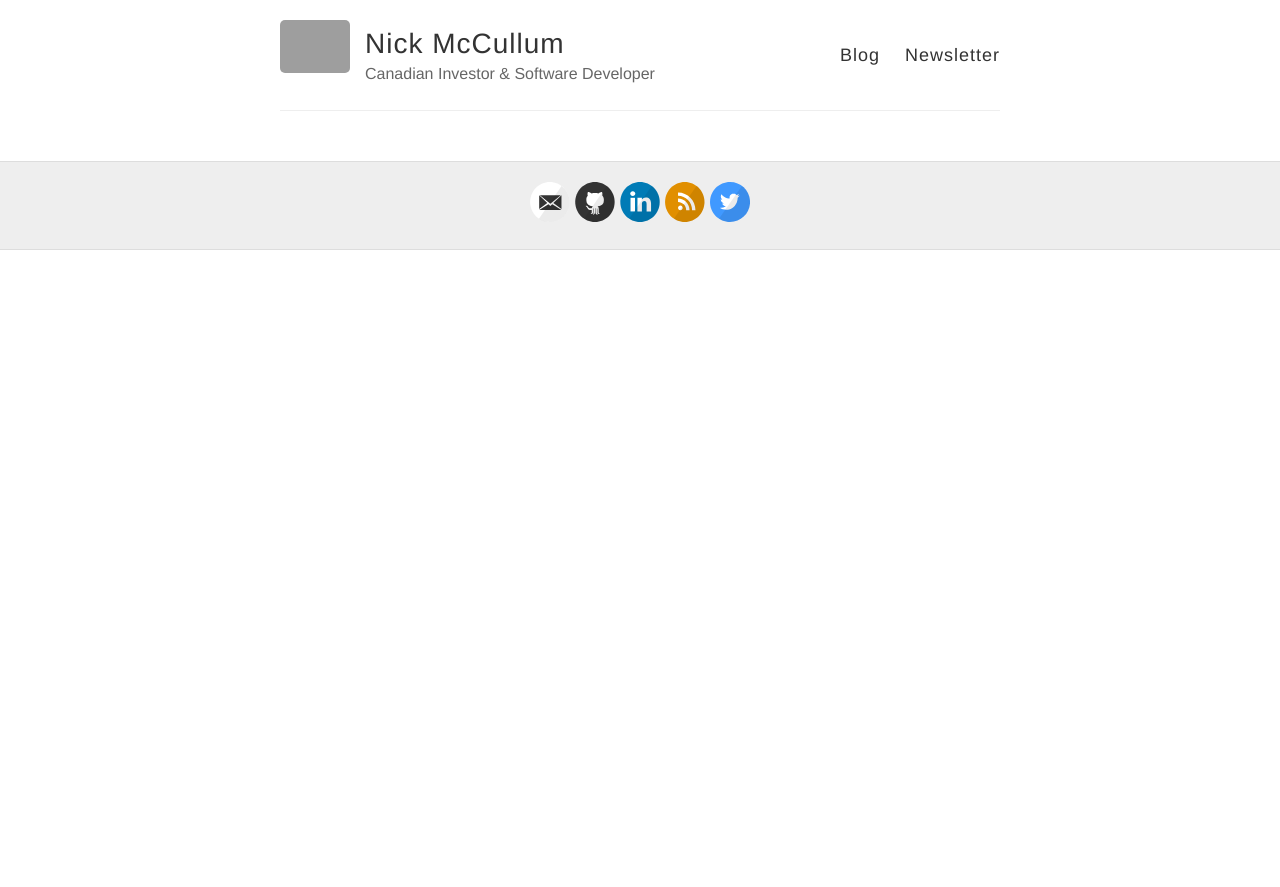
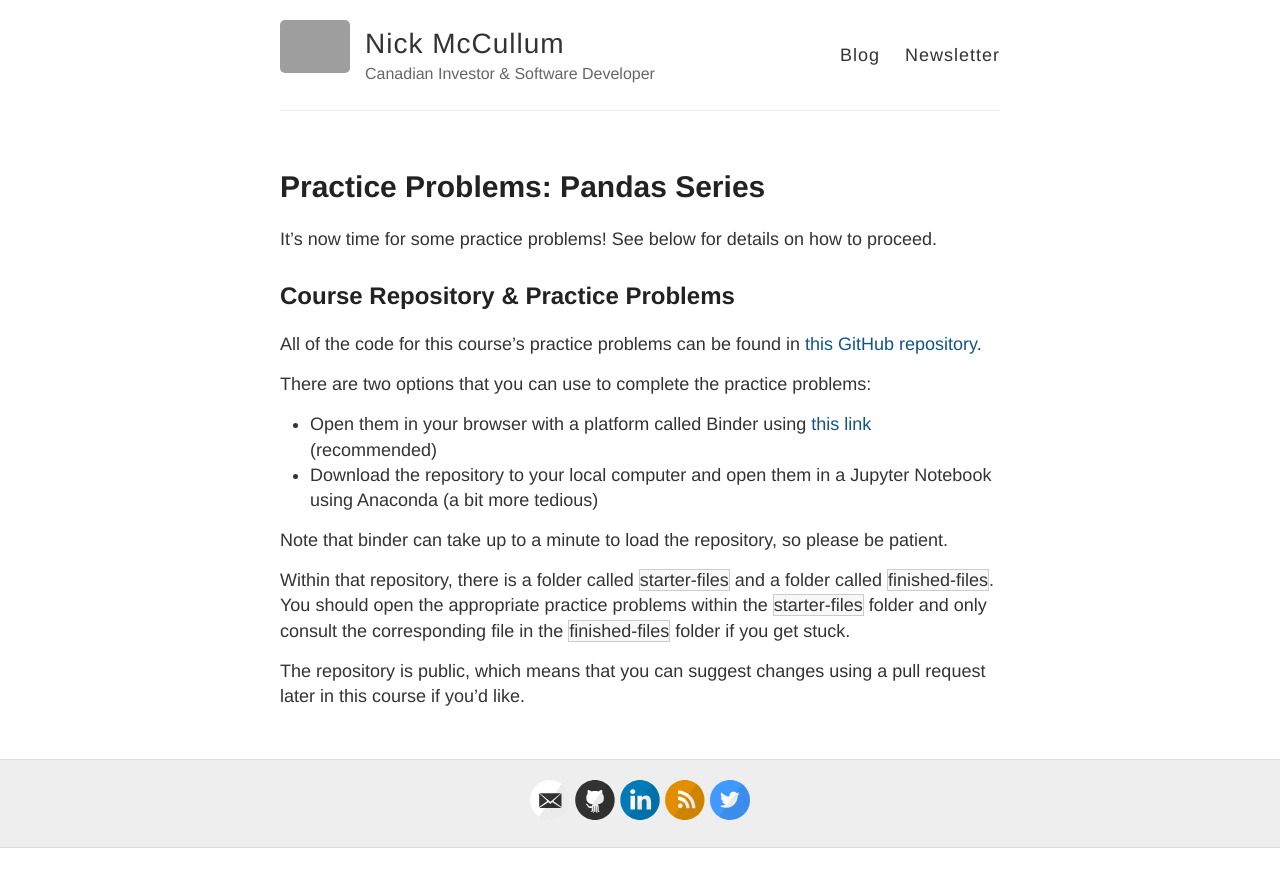
Before and after one commit to rosyberti/website, a Jekyll site: the page built from advanced-python/pandas-series-practice-problems.md, in a window 1280 px wide. Shown: the top 887 px of the page. Built offline with Jekyll 4.4.1, drawn with Linux system fonts in a browser that asks for light colours; our own code applies the rules of GitHub Pages for plain Markdown files; grey boxes are pictures that could not be loaded.

Commit message:
copied in practice problem text

```diff
--- a/advanced-python/pandas-series-practice-problems.md
+++ b/advanced-python/pandas-series-practice-problems.md
@@ -1,4 +1,21 @@
 ---
 layout: page
-title: Practice Problems: Pandas Series
+title: 'Practice Problems: Pandas Series'
 ---
+
+It's now time for some practice problems! See below for details on how to proceed.
+
+## Course Repository & Practice Problems
+
+All of the code for this course's practice problems can be found in [this GitHub repository](https://github.com/nicholasmccullum/advanced-python).
+
+There are two options that you can use to complete the practice problems:
+
+* Open them in your browser with a platform called Binder using [this link](https://mybinder.org/v2/gh/nicholasmccullum/advanced-python/master) (recommended)
+* Download the repository to your local computer and open them in a Jupyter Notebook using Anaconda (a bit more tedious)
+
+Note that binder can take up to a minute to load the repository, so please be patient.
+
+Within that repository, there is a folder called `starter-files` and a folder called `finished-files`. You should open the appropriate practice problems within the `starter-files` folder and only consult the corresponding file in the `finished-files` folder if you get stuck.
+
+The repository is public, which means that you can suggest changes using a pull request later in this course if you’d like.
```
